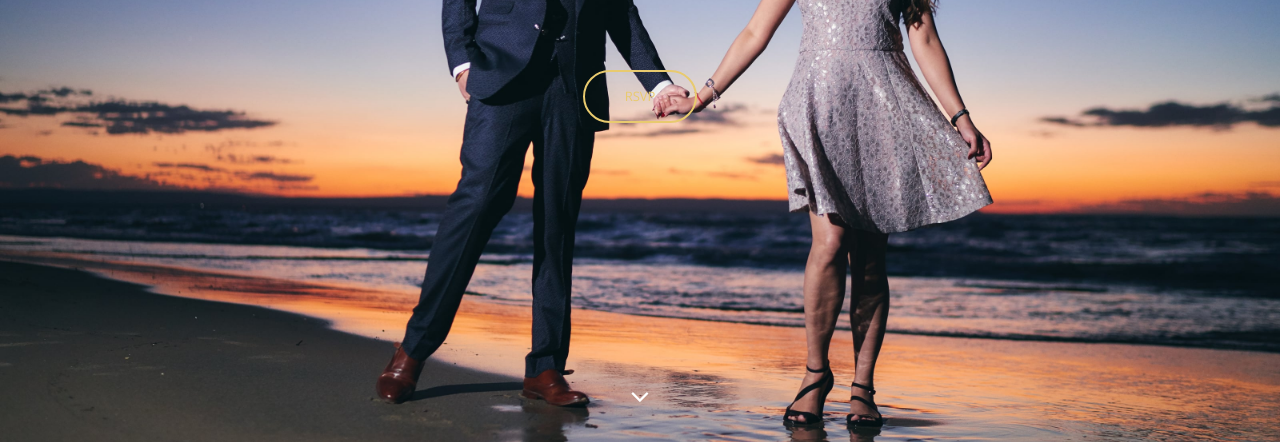
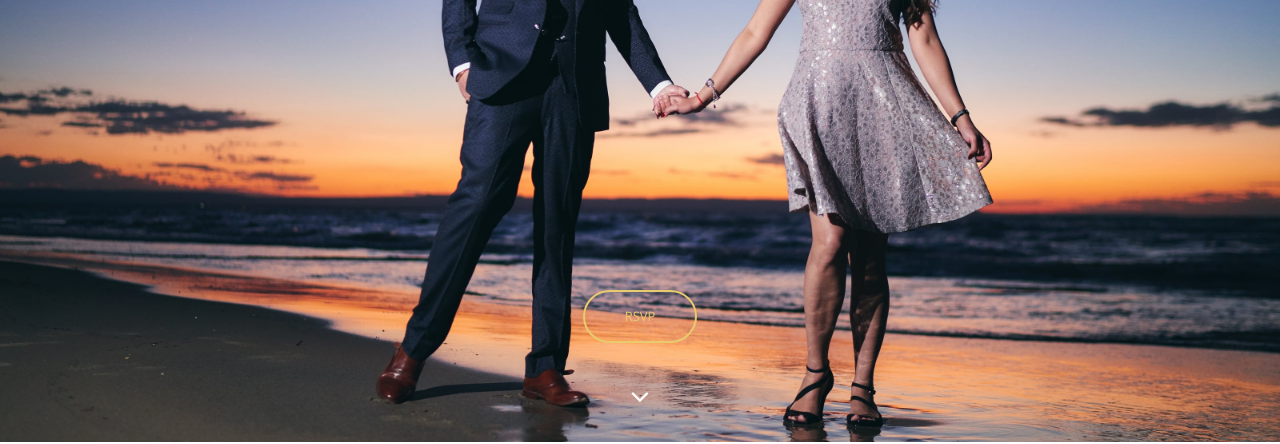
Before and after one commit to AnkitJain1791/ankitjain1791.github.io, a website: page index.html in a window 1280 px wide. Shown: the part 308-752 px from the top of the page. Drawn offline with nearby package versions, Linux system fonts and the light colour scheme; some packages are replaced by stand-ins of ours; a script that the page names is missing; files whose address does not match are found by name.

Commit message:
Update index.html

```diff
--- a/index.html
+++ b/index.html
@@ -77,7 +77,7 @@
         </div>
         <div class="row">
             <div class="col-sm-4 hidden-xs"></div>
-            <div class="col-sm-4 hidden-xs text-center"><a href="#rsvp"
+            <div class="col-sm-4 hidden-xs text-center"><br/><br/><br/><br/><br/><br/><br/><br/><br/><br/><br/><a href="#rsvp"
                                                            class="btn btn-accent btn-large rsvp-btn">RSVP</a></div>
             <div class="col-sm-4 hidden-xs"></div>
         </div>
```
